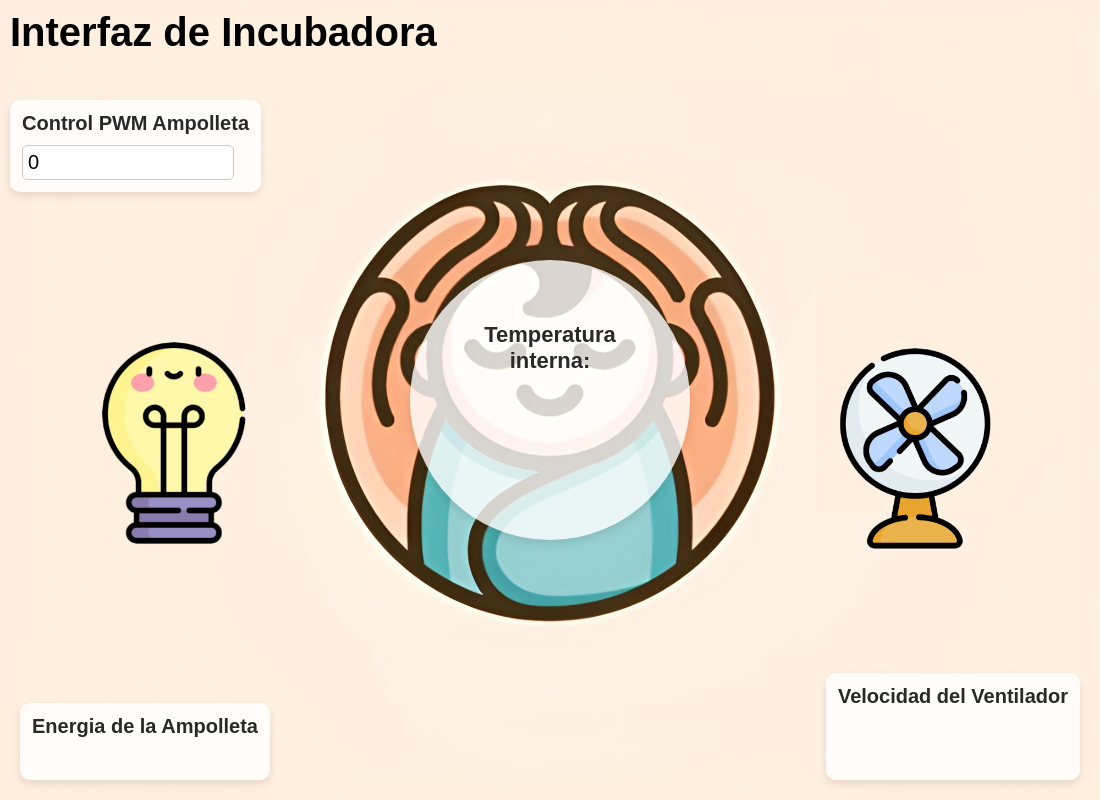
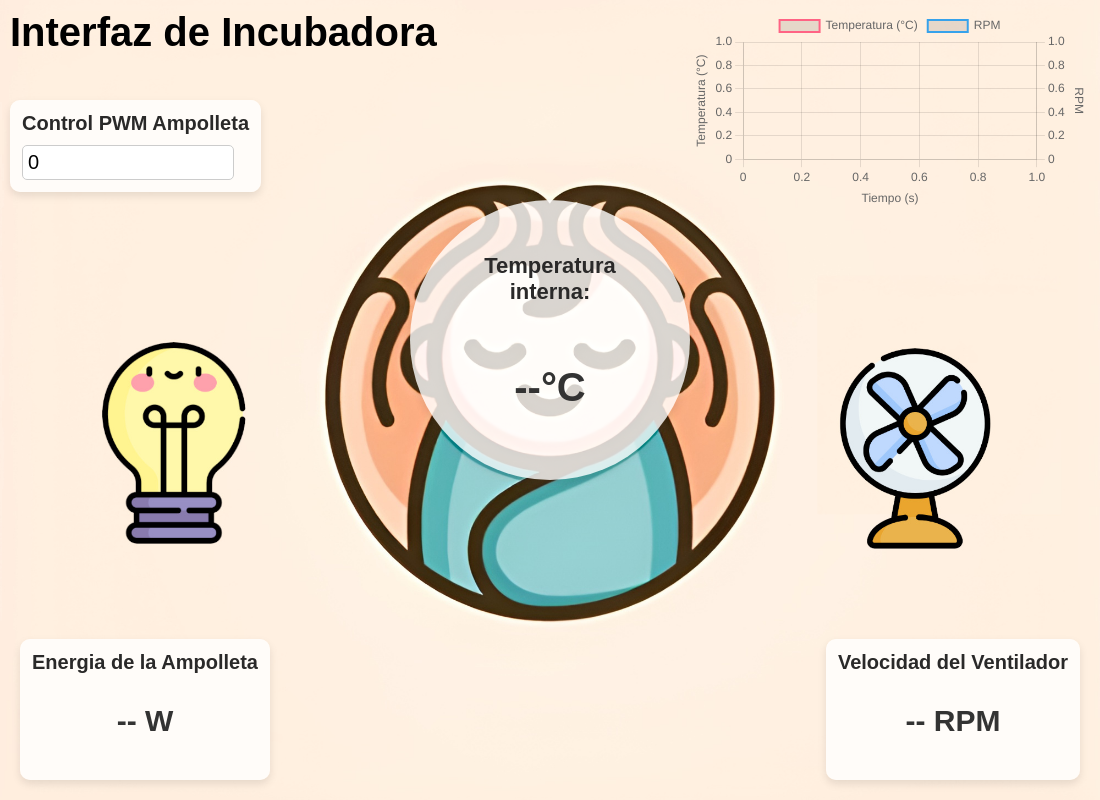
Before and after one commit to marianovicencio/incubadora_js, an Electron app: page index.html in a window 1100 px wide. Drawn offline with nearby package versions, Linux system fonts and the light colour scheme; no server answers; a web font is replaced by a local one.

Commit message:
jose graphs

```diff
--- a/index.html
+++ b/index.html
@@ -1,43 +1,45 @@
 <!DOCTYPE html>
 <html lang="en">
 <head>
+    <!-- Metadatos y enlaces -->
     <meta charset="UTF-8">
     <meta name="viewport" content="width=device-width, initial-scale=1.0">
     <title>Interfaz de Usuario Incubadora</title>
     <link rel="stylesheet" href="styles.css">
+    <!-- Importar fuente -->
     <link href="https://fonts.cdnfonts.com/css/fonseca" rel="stylesheet">
-    <style>
-        @import url('https://fonts.cdnfonts.com/css/fonseca');
-    </style>
 </head>
 <body>
     <div class="title">
         <h1>Interfaz de Incubadora</h1>
     </div>
     <div class="main_menu">
-        <!--<h3>Seleccionar Temperatura</h3>-->
-        <!--<input type="number" id="temperature-input" placeholder="Ingrese temperatura" />-->
         <h3>Control PWM Ampolleta</h3>
         <input type="number" id="duty-cycle-slider-luz" min="0" max="255" value="0">
-        <!--<h3>Control PWM Ventilador</h3>-->
-        <!--<input type="range" id="duty-cycle-slider-fan" min="155" max="255" value="0">-->
     </div>
     <div class="content">
         <h3>Temperatura interna: </h3>
         <div class="serial-content">
-            <p id="temperature-display"></p>
+            <p id="temperature-display">--°C</p>
+        </div>
     </div>
     <div class="fan-speed-box">
         <h3>Velocidad del Ventilador</h3>
         <div class="serial-content">
-                <p id="rpm-display"></p>
+            <p id="rpm-display">-- RPM</p>
         </div>
-        </div>
-        <script src="renderer.js"></script>
     </div>
     <div class="energy-box">
         <h3>Energia de la Ampolleta</h3>
-                <p id="wats-display"></p>
+        <p id="wats-display">-- W</p>
     </div>
+    <!-- Div para el gráfico -->
+    <div class="graphs">
+        <canvas id="myChart"></canvas>
+    </div>
+
+    <!-- Incluye Chart.js y tu script -->
+    <script src="https://cdn.jsdelivr.net/npm/chart.js"></script>
+    <script src="renderer.js"></script>
 </body>
 </html>
--- a/renderer.js
+++ b/renderer.js
@@ -4,7 +4,10 @@
 
 const csvFilePath = path.join(__dirname, 'sensor_data.csv');
 
-function appendToCSV(date, rpm,temperature ,power) {
+let power = 0; // Variable global para almacenar la potencia
+let timeCounter = 0; // Contador de tiempo en segundos
+
+function appendToCSV(date, rpm, temperature, power) {
   const row = `${date};${rpm};${temperature};${power}\n`;
 
   if (!fs.existsSync(csvFilePath)) {
@@ -19,17 +22,79 @@
 }
 
 function map(value, in_min, in_max, out_min, out_max) {
-  return (value - in_min) * (out_max - out_min) / (in_max - in_min) + out_min;
+  return ((value - in_min) * (out_max - out_min)) / (in_max - in_min) + out_min;
 }
 
 window.addEventListener("DOMContentLoaded", function () {
   const temperatureDisplay = document.getElementById("temperature-display");
   const rpmDisplay = document.getElementById("rpm-display");
   const dutyCycleSlider_luz = document.getElementById("duty-cycle-slider-luz");
-  const dutyCycleSlider_fan = document.getElementById("duty-cycle-slider-fan");
+  // const dutyCycleSlider_fan = document.getElementById("duty-cycle-slider-fan"); // Comentado ya que no está en el HTML
   const watsDisplay = document.getElementById("wats-display");
 
-  const port = new SerialPort({ path: 'COM5', baudRate: 9600 });
+  // Configuración inicial del gráfico
+  const ctx = document.getElementById('myChart').getContext('2d');
+  const data = {
+    datasets: [{
+      label: 'Temperatura (°C)',
+      data: [], // Datos en formato { x: tiempo, y: temperatura }
+      borderColor: 'rgba(255, 99, 132, 1)',
+      borderWidth: 2,
+      fill: false,
+      yAxisID: 'y',
+    },
+    {
+      label: 'RPM',
+      data: [], // Datos en formato { x: tiempo, y: rpm }
+      borderColor: 'rgba(54, 162, 235, 1)',
+      borderWidth: 2,
+      fill: false,
+      yAxisID: 'y1',
+    }]
+  };
+
+  const myChart = new Chart(ctx, {
+    type: 'line',
+    data: data,
+    options: {
+      responsive: true,
+      animation: false,
+      scales: {
+        x: {
+          type: 'linear',
+          position: 'bottom',
+          title: {
+            display: true,
+            text: 'Tiempo (s)'
+          },
+          beginAtZero: true
+        },
+        y: {
+          type: 'linear',
+          display: true,
+          position: 'left',
+          title: {
+            display: true,
+            text: 'Temperatura (°C)'
+          },
+        },
+        y1: {
+          type: 'linear',
+          display: true,
+          position: 'right',
+          title: {
+            display: true,
+            text: 'RPM'
+          },
+          grid: {
+            drawOnChartArea: false, // Solo mostrar una rejilla
+          },
+        },
+      }
+    }
+  });
+
+  const port = new SerialPort({ path: 'COM6', baudRate: 9600 });
 
   port.on("open", function () {
     console.log("Serial port opened");
@@ -38,31 +103,52 @@
     console.error("Error: ", err.message);
   });
 
-  port.on("readable", function () {
-    const data = port.read().toString();
-    console.log("Serial data received:", data);
+  let serialData = '';
 
-    const parts = data.split(/(?=[T;R])/);
+  port.on("data", function (chunk) {
+    serialData += chunk.toString();
+    let lines = serialData.split('\n');
+    serialData = lines.pop(); // La última línea puede no estar completa
+
+    lines.forEach((line) => {
+      console.log("Serial data received:", line);
+
+      const parts = line.trim().split(';');
       let temperature = null;
       let rpm = null;
-    //let power = null;
 
       parts.forEach(part => {
         if (part.startsWith('T')) {
-        temperature = parseInt(part.slice(1), 10);
-        console.log("Temperature:", temperature);
-        temperatureDisplay.textContent = `${temperature}°C`;
+          temperature = parseFloat(part.slice(1));
+          temperatureDisplay.textContent = `${temperature.toFixed(1)}°C`;
         } else if (part.startsWith('R')) {
           rpm = parseInt(part.slice(1), 10);
-        console.log("RPM:", rpm);
           rpmDisplay.textContent = `${rpm} RPM`;
         }
       });
 
       if (temperature !== null && rpm !== null) {
-      const date = new Date().toISOString();
+        // Incrementar el contador de tiempo
+        timeCounter += 1; // Suponiendo que recibes datos cada segundo
+
+        // Agregar nuevos datos al gráfico
+        data.datasets[0].data.push({ x: timeCounter, y: temperature });
+        data.datasets[1].data.push({ x: timeCounter, y: rpm });
+
+        // Limitar el número de puntos en el gráfico (opcional)
+        const maxDataPoints = 50;
+        if (data.datasets[0].data.length > maxDataPoints) {
+          data.datasets[0].data.shift();
+          data.datasets[1].data.shift();
+        }
+
+        myChart.update();
+
+        // Guardar en CSV
+        const date = new Date().toISOString(); // Puedes usar la marca de tiempo real si lo deseas
         appendToCSV(date, rpm, temperature, power);
       }
+    });
   });
 
   dutyCycleSlider_luz.addEventListener("input", function () {
@@ -71,15 +157,18 @@
     port.write(`L${dutyCycle_luz}\n`);
 
     const wats = map(dutyCycle_luz, 0, 255, 0, 18.6);
-    power = wats.toFixed(2)
-    watsDisplay.textContent = `${wats.toFixed(2)} W`;
+    power = wats.toFixed(2);
+    watsDisplay.textContent = `${power} W`;
     console.log(`Wats: ${wats}`);
   });
 
+  // Si tienes el control del ventilador, descomenta y ajusta según sea necesario
+  /*
   dutyCycleSlider_fan.addEventListener("input", function () {
     const dutyCycle_fan = dutyCycleSlider_fan.value;
     console.log("Fan Duty Cycle:", dutyCycle_fan);
     port.write(`F${dutyCycle_fan}\n`);
   });
+  */
 
 });
--- a/styles.css
+++ b/styles.css
@@ -1,3 +1,4 @@
+/* Tu fuente personalizada */
 @font-face {
     font-family: 'Fonseca';
     src: url('fonts/Fonseca-Regular.ttf') format('truetype');
@@ -8,25 +9,24 @@
     background-size: cover;
     margin: 0;
     padding: 0;
-    display: flex;
-    justify-content: center;
-    align-items: center;
-    height: 100vh;
     font-family: 'Fonseca', sans-serif;
 }
 
+/* Posicionar el título */
 .title {
     position: absolute;
     top: 10px;
     left: 10px;
 }
 
+/* Estilo del título */
 .title h1 {
     margin: 0;
     font-size: 40px;
     color: black;
 }
 
+/* Menú principal */
 .main_menu {
     position: absolute;
     top: 100px;
@@ -52,7 +52,12 @@
     width: 200px;
 }
 
+/* Contenido central */
 .content {
+    position: absolute;
+    top: 200px;
+    left: 50%;
+    transform: translateX(-50%); /* Centrar horizontalmente */
     background-color: rgba(255, 255, 255, 0.8);
     padding: 40px;
     border-radius: 50%;
@@ -88,6 +93,7 @@
     text-align: center;
 }
 
+/* Caja de velocidad del ventilador */
 .fan-speed-box {
     position: absolute;
     bottom: 20px;
@@ -113,6 +119,7 @@
     text-align: center;
 }
 
+/* Caja de energía */
 .energy-box {
     position: absolute;
     bottom: 20px;
@@ -137,3 +144,17 @@
     font-size: 30px;
     text-align: center;
 }
+
+/* Estilos para el gráfico */
+.graphs {
+    position: absolute;
+    top: 10px;
+    right: 10px;
+    width: 400px;
+    height: 200px;
+}
+
+.graphs canvas {
+    width: 100%;
+    height: 100%;
+}
```
Also changed, not shown: sensor_data.csv (added, +47 -0 lines). Lines whose indentation alone changed are shown as unchanged.
